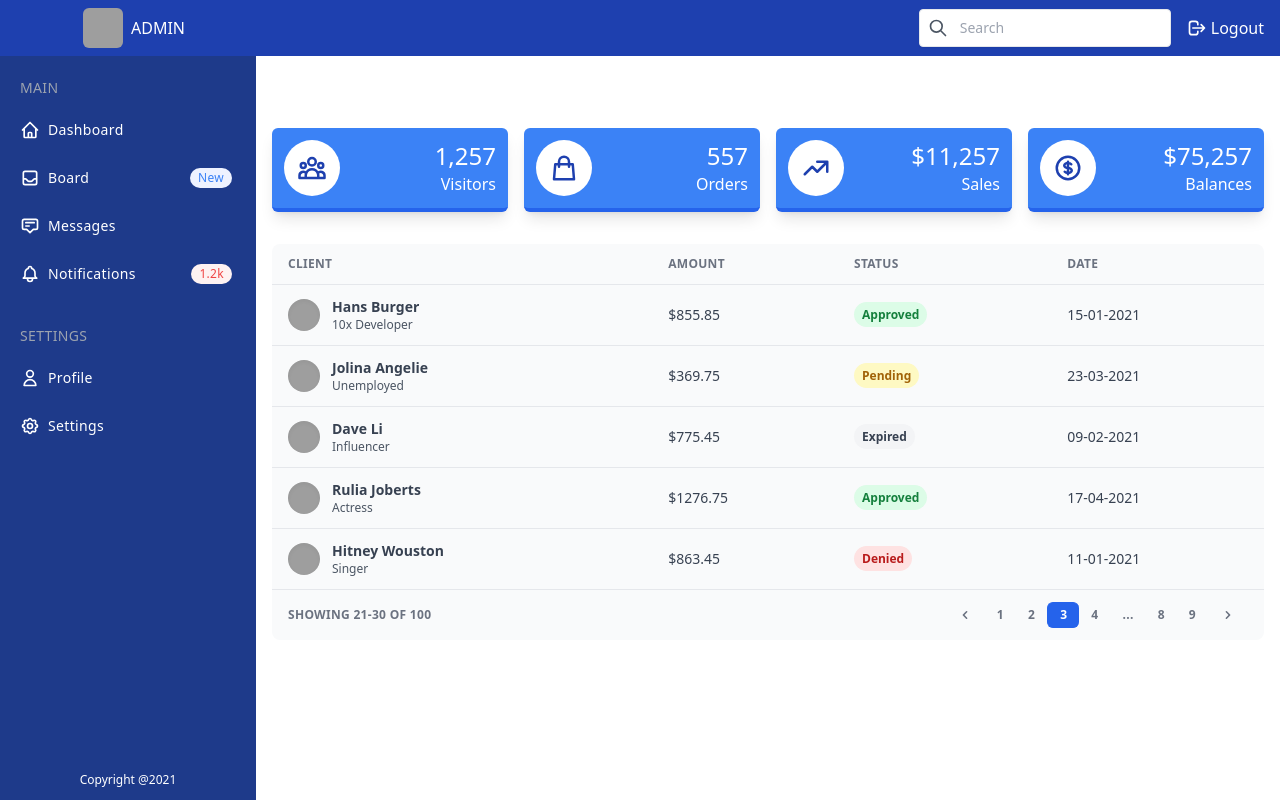
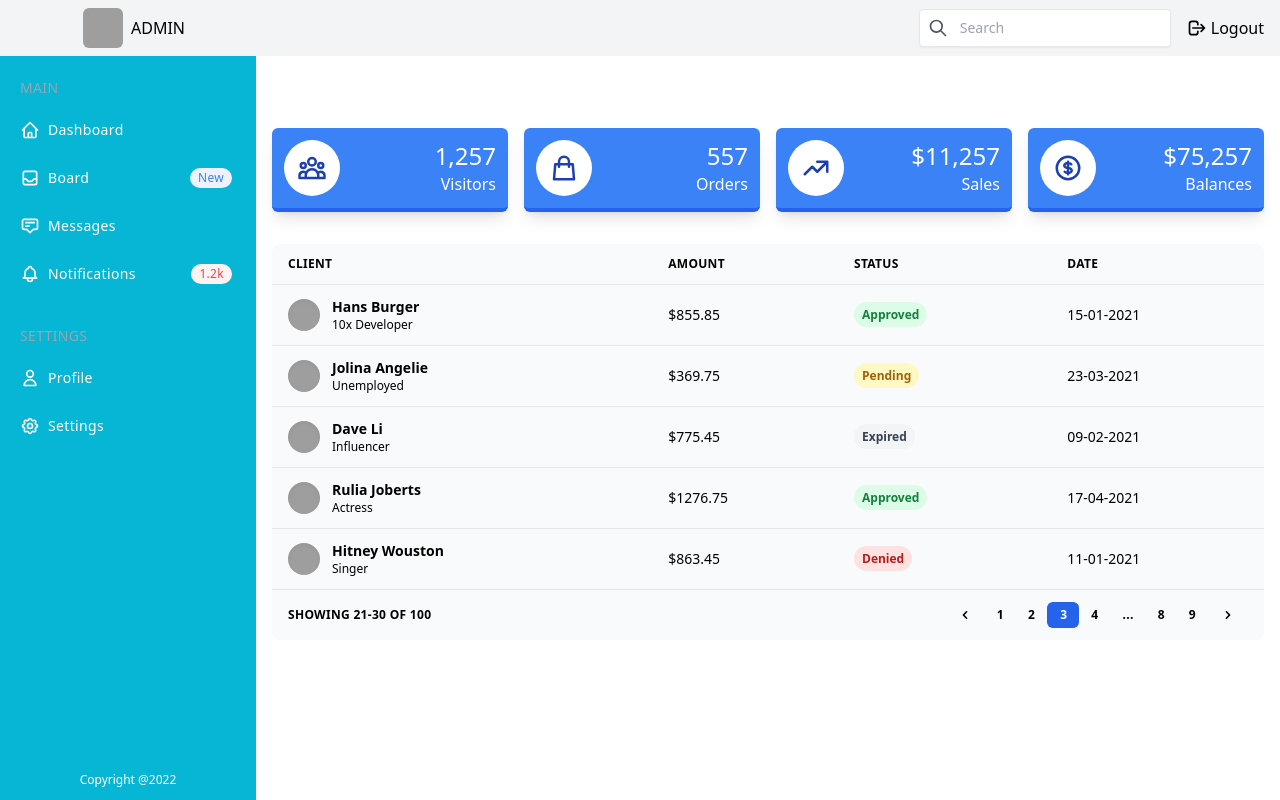
Before and after one commit to jheavejimenez/book-keeping, a React (Create React App) app: page /dashboard in a window 1280 px wide. Built offline with nearby package versions, Linux system fonts and the light colour scheme; grey boxes are pictures that could not be loaded.

Commit message:
changing dashboard theme

```diff
--- a/src/components/Sidebar/Sidebar.jsx
+++ b/src/components/Sidebar/Sidebar.jsx
@@ -6,7 +6,7 @@ function Sidebar () {
         <>
             {/* Dashboard */}
             <div
-                className={"fixed flex flex-col top-14 left-0 w-14 hover:w-64 md:w-64 bg-blue-900 dark:bg-gray-900 " +
+                className={"fixed flex flex-col top-14 left-0 w-14 hover:w-64 md:w-64 bg-cyan-500 dark:bg-cyan-500 " +
                 "h-full text-white transition-all duration-300 border-none z-10 sidebar"}
             >
                 <div className={"overflow-y-auto overflow-x-hidden flex flex-col justify-between flex-grow"}>
@@ -181,7 +181,7 @@ function Sidebar () {
                                 </a>
                             </li>
                         </ul>
-                        <p className="mb-14 px-5 py-3 hidden md:block text-center text-xs">Copyright @2021</p>
+                        <p className="mb-14 px-5 py-3 hidden md:block text-center text-xs">Copyright @2022</p>
                     </div>
                 </div>
         </>
--- a/src/components/Table/ClientTable.jsx
+++ b/src/components/Table/ClientTable.jsx
@@ -8,15 +8,15 @@ function ClientTable() {
                     <div className={"w-full overflow-x-auto"}>
                         <table className={"w-full"}>
                             <thead>
-                            <tr className={"text-xs font-semibold tracking-wide text-left text-gray-500 uppercase border-b dark:border-gray-700 bg-gray-50 dark:text-gray-400 dark:bg-gray-800"}>
-                                <th className={"px-4 py-3"}>Client</th>
-                                <th className={"px-4 py-3"}>Amount</th>
-                                <th className={"px-4 py-3"}>Status</th>
-                                <th className={"px-4 py-3"}>Date</th>
+                            <tr className={"text-xs font-semibold tracking-wide text-left text-gray-500 uppercase border-b dark:border-gray-700 bg-gray-50 dark:text-gray-400 dark:bg-gray-100"}>
+                                <th className={"px-4 py-3 text-black"}>Client</th>
+                                <th className={"px-4 py-3 text-black"}>Amount</th>
+                                <th className={"px-4 py-3 text-black"}>Status</th>
+                                <th className={"px-4 py-3 text-black"}>Date</th>
                             </tr>
                             </thead>
                             <tbody className={"bg-white divide-y dark:divide-gray-700 dark:bg-gray-800"}>
-                            <tr className={"bg-gray-50 dark:bg-gray-800 hover:bg-gray-100 dark:hover:bg-gray-900 text-gray-700 dark:text-gray-400"}>
+                            <tr className={"bg-gray-50 dark:bg-gray-100 hover:bg-gray-100 dark:hover:bg-gray-900 text-black dark:text-black"}>
                                 <td className={"px-4 py-3"}>
                                     <div className={"flex items-center text-sm"}>
                                         <div className={"relative hidden w-8 h-8 mr-3 rounded-full md:block"}>
@@ -28,7 +28,7 @@ function ClientTable() {
                                         </div>
                                         <div>
                                             <p className={"font-semibold"}>Hans Burger</p>
-                                            <p className={"text-xs text-gray-600 dark:text-gray-400"}>10x
+                                            <p className={"text-xs text-black dark:text-black"}>10x
                                                 Developer</p>
                                         </div>
                                     </div>
@@ -40,7 +40,7 @@ function ClientTable() {
                                 </td>
                                 <td className={"px-4 py-3 text-sm"}>15-01-2021</td>
                             </tr>
-                            <tr className={"bg-gray-50 dark:bg-gray-800 hover:bg-gray-100 dark:hover:bg-gray-900 text-gray-700 dark:text-gray-400"}>
+                            <tr className={"bg-gray-50 dark:bg-gray-100 hover:bg-gray-100 dark:hover:bg-gray-900 text-black dark:text-black"}>
                                 <td className={"px-4 py-3"}>
                                     <div className={"flex items-center text-sm"}>
                                         <div className={"relative hidden w-8 h-8 mr-3 rounded-full md:block"}>
@@ -52,7 +52,7 @@ function ClientTable() {
                                         </div>
                                         <div>
                                             <p className={"font-semibold"}>Jolina Angelie</p>
-                                            <p className={"text-xs text-gray-600 dark:text-gray-400"}>Unemployed</p>
+                                            <p className={"text-xs text-black dark:text-black"}>Unemployed</p>
                                         </div>
                                     </div>
                                 </td>
@@ -63,7 +63,7 @@ function ClientTable() {
                                 </td>
                                 <td className={"px-4 py-3 text-sm"}>23-03-2021</td>
                             </tr>
-                            <tr className={"bg-gray-50 dark:bg-gray-800 hover:bg-gray-100 dark:hover:bg-gray-900 text-gray-700 dark:text-gray-400"}>
+                            <tr className={"bg-gray-50 dark:bg-gray-100 hover:bg-gray-100 dark:hover:bg-gray-900 text-black dark:text-black"}>
                                 <td className="px-4 py-3">
                                     <div className={"flex items-center text-sm"}>
                                         <div className={"relative hidden w-8 h-8 mr-3 rounded-full md:block"}>
@@ -75,7 +75,7 @@ function ClientTable() {
                                         </div>
                                         <div>
                                             <p className={"font-semibold"}>Dave Li</p>
-                                            <p className={"text-xs text-gray-600 dark:text-gray-400"}>Influencer</p>
+                                            <p className={"text-xs text-black dark:text-black"}>Influencer</p>
                                         </div>
                                     </div>
                                 </td>
@@ -86,7 +86,7 @@ function ClientTable() {
                                 </td>
                                 <td className={"px-4 py-3 text-sm"}>09-02-2021</td>
                             </tr>
-                            <tr className={"bg-gray-50 dark:bg-gray-800 hover:bg-gray-100 dark:hover:bg-gray-900 text-gray-700 dark:text-gray-400"}>
+                            <tr className={"bg-gray-50 dark:bg-gray-100 hover:bg-gray-100 dark:hover:bg-gray-900 text-black dark:text-black"}>
                                 <td className={"px-4 py-3"}>
                                     <div className={"flex items-center text-sm"}>
                                         <div className={"relative hidden w-8 h-8 mr-3 rounded-full md:block"}>
@@ -98,7 +98,7 @@ function ClientTable() {
                                         </div>
                                         <div>
                                             <p className={"font-semibold"}>Rulia Joberts</p>
-                                            <p className={"text-xs text-gray-600 dark:text-gray-400"}>Actress</p>
+                                            <p className={"text-xs text-black dark:text-black"}>Actress</p>
                                         </div>
                                     </div>
                                 </td>
@@ -109,7 +109,7 @@ function ClientTable() {
                                 </td>
                                 <td className={"px-4 py-3 text-sm"}>17-04-2021</td>
                             </tr>
-                            <tr className={"bg-gray-50 dark:bg-gray-800 hover:bg-gray-100 dark:hover:bg-gray-900 text-gray-700 dark:text-gray-400"}>
+                            <tr className={"bg-gray-50 dark:bg-gray-100 hover:bg-gray-100 dark:hover:bg-gray-900 text-black dark:text-black"}>
                                 <td className={"px-4 py-3"}>
                                     <div className={"flex items-center text-sm"}>
                                         <div className={"relative hidden w-8 h-8 mr-3 rounded-full md:block"}>
@@ -121,7 +121,7 @@ function ClientTable() {
                                         </div>
                                         <div>
                                             <p className={"font-semibold"}>Hitney Wouston</p>
-                                            <p className={"text-xs text-gray-600 dark:text-gray-400"}>Singer</p>
+                                            <p className={"text-xs text-black dark:text-black"}>Singer</p>
                                         </div>
                                     </div>
                                 </td>
@@ -136,7 +136,7 @@ function ClientTable() {
                         </table>
                     </div>
                     <div
-                        className={"grid px-4 py-3 text-xs font-semibold tracking-wide text-gray-500 uppercase border-t dark:border-gray-700 bg-gray-50 sm:grid-cols-9 dark:text-gray-400 dark:bg-gray-800"}>
+                        className={"grid px-4 py-3 text-xs font-semibold tracking-wide text-black uppercase border-t dark:border-gray-700 bg-gray-50 sm:grid-cols-9 dark:text-black dark:bg-gray-100"}>
                         <span className={"flex items-center col-span-3"}> Showing 21-30 of 100 </span>
                         <span className={"col-span-2"}></span>
                         <span className={"flex col-span-4 mt-2 sm:mt-auto sm:justify-end"}>
--- a/src/pages/Admin/Dashboard.jsx
+++ b/src/pages/Admin/Dashboard.jsx
@@ -8,17 +8,17 @@ function Dashboard() {
     return (
         <>
             <div
-                className={"min-h-screen flex flex-col flex-auto flex-shrink-0 antialiased bg-white dark:bg-gray-700 text-black dark:text-white"}>
+                className={"min-h-screen flex flex-col flex-auto flex-shrink-0 antialiased bg-white dark:bg-gray-100 text-black dark:text-white"}>
 
                 {/*header*/}
-                <div className={"fixed w-full flex items-center justify-between h-14 text-white z-10"}>
+                <div className={"fixed w-full flex items-center justify-between h-14 text-white bg-gray-100 z-10"}>
                     <div
-                        className={"flex items-center justify-start md:justify-center pl-3 w-14 md:w-64 h-14 bg-blue-800 dark:bg-gray-800 border-none"}>
+                        className={"flex items-center justify-start md:justify-center pl-3 w-14 md:w-64 h-14 bg-gray-100 text-black border-none"}>
                         <img className={"w-7 h-7 md:w-10 md:h-10 mr-2 rounded-md overflow-hidden"}
                             src="https://therminic2018.eu/wp-content/uploads/2018/07/dummy-avatar.jpg" alt="" />
                         <span className="hidden md:block">ADMIN</span>
                     </div>
-                    <div className={"flex justify-between items-center h-14 bg-blue-800 dark:bg-gray-800 header-right"}>
+                    <div className={"flex justify-between items-center h-14 bg-gray-100 text-black header-right"}>
                         <div
                             className={"bg-white rounded flex items-center w-full max-w-xl mr-4 p-2 shadow-sm border border-gray-200"}>
                             <button className={"outline-none focus:outline-none"}>
@@ -53,14 +53,14 @@ function Dashboard() {
                 {/*sidebar*/}
                 <Sidebar />
                 {/*end of sidebar*/}
-                <div className={"flex justify-between items-center h-14 bg-blue-800 dark:bg-gray-800 header-right"}>
+                <div className={"flex justify-between items-center h-14 bg-white header-right"}>
 
                 </div>
                 <div className={"h-full ml-14 mt-14 mb-10 md:ml-64"}>
                     {/*statistics cards*/}
                     <div className={"grid grid-cols-1 sm:grid-cols-2 lg:grid-cols-4 p-4 gap-4"}>
                         <div
-                            className={"bg-blue-500 dark:bg-gray-800 shadow-lg rounded-md" +
+                            className={"bg-blue-500 dark:bg-gray-100 text-black shadow-lg rounded-md" +
                                 " flex items-center justify-between p-3 border-b-4 border-blue-600 " +
                                 "dark:border-gray-600 text-white font-medium group"
                             }
@@ -82,7 +82,7 @@ function Dashboard() {
                             </div>
                         </div>
                         <div
-                            className={"bg-blue-500 dark:bg-gray-800 shadow-lg rounded-md" +
+                            className={"bg-blue-500 dark:bg-gray-100 text-black shadow-lg rounded-md" +
                                 " flex items-center justify-between p-3 border-b-4 border-blue-600" +
                                 " dark:border-gray-600 text-white font-medium group"
                             }>
@@ -103,7 +103,7 @@ function Dashboard() {
                             </div>
                         </div>
                         <div
-                            className={"bg-blue-500 dark:bg-gray-800 shadow-lg rounded-md " +
+                            className={"bg-blue-500 dark:bg-gray-100 text-black shadow-lg rounded-md " +
                                 "flex items-center justify-between p-3 border-b-4 border-blue-600 " +
                                 "dark:border-gray-600 text-white font-medium group"
                             }>
@@ -121,7 +121,7 @@ function Dashboard() {
                             </div>
                         </div>
                         <div
-                            className={"bg-blue-500 dark:bg-gray-800 shadow-lg rounded-md " +
+                            className={"bg-blue-500 dark:bg-gray-100 text-black shadow-lg rounded-md " +
                                 "flex items-center justify-between p-3 border-b-4 " +
                                 "border-blue-600 dark:border-gray-600 text-white font-medium group"
                             }>
```
Also changed, not shown: src/index.js (line endings or trailing spaces).
